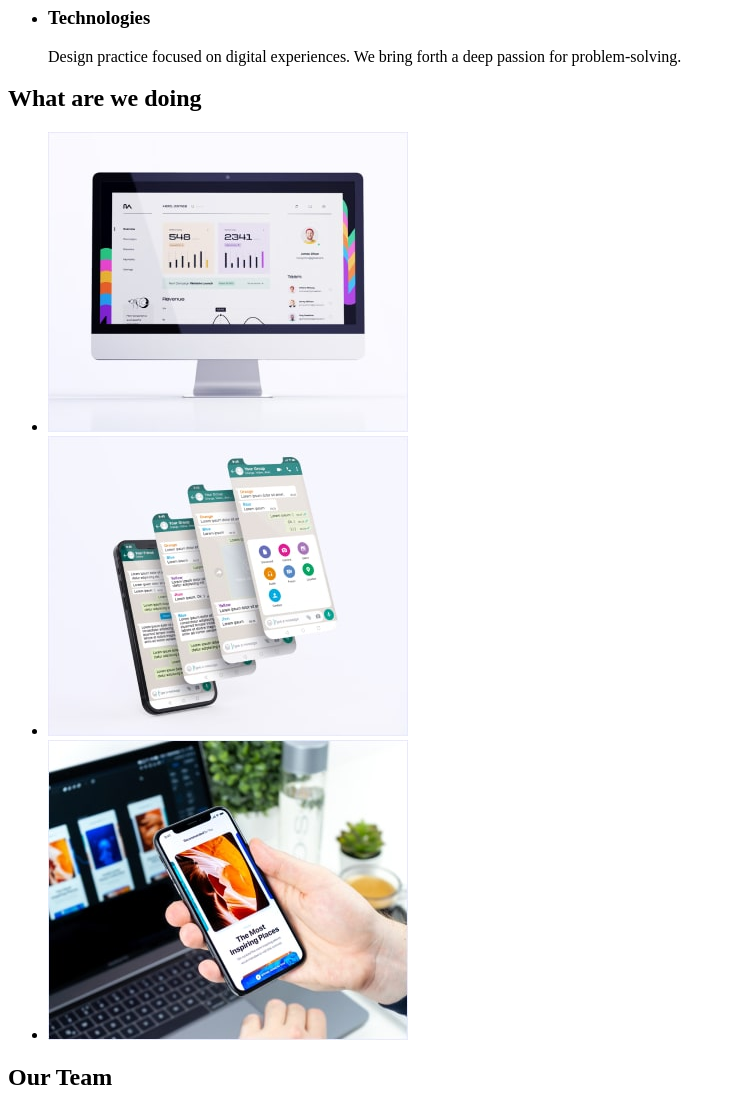
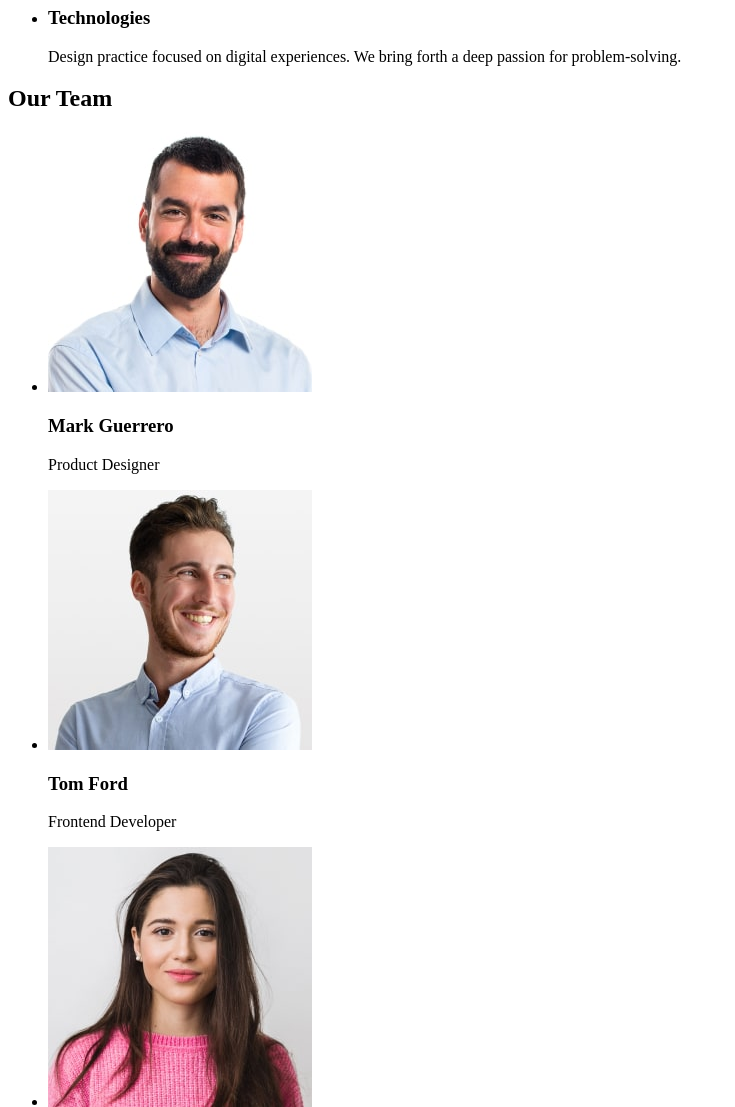
Before and after one commit to Vanchenko/goit-markup-hw-01, a plain HTML site: page index.html in a window 1280 px wide. Shown: the part 480-1587 px from the top of the page, without its empty margins (0-735 px from the left). Drawn offline with Linux system fonts and the light colour scheme.

Commit message:
update markup

```diff
--- a/index.html
+++ b/index.html
@@ -9,7 +9,7 @@
 <body>
     <header>
         <nav>
-            <a href="/">WEBSTUDIO</a>
+            <a href="./index.html">WEBSTUDIO</a>
             <ul>
                 <li><a href="/">Studio</a></li>
                 <li><a href="/">Portfolio</a></li>
@@ -50,20 +50,6 @@
             </ul>
         </section>
         <section>
-            <h2>What are we doing</h2>
-            <ul>
-                <li>
-                    <img width="360" height="300" src="./images/image1.jpg" alt="Desktop computer">
-                </li>
-                <li>
-                    <img width="360" height="300" src="./images/image2.jpg" alt="Mobile phone">
-                </li>
-                <li>
-                    <img width="360" height="300" src="./images/image3.jpg" alt="Notebook and mobile">
-                </li>
-            </ul>
-        </section>
-        <section>
             <h2>Our Team</h2>
             <ul>
                 <li>
@@ -90,7 +76,7 @@
         </section>
     </main>
     <footer>
-    <a href="/">WEBSTUDIO</a>
+    <a href="./index.html">WEBSTUDIO</a>
     <p>
         Increase the flow of customers and
         sales for your business with digital
```
Also changed, not shown: images/image1.jpg (deleted), images/image2.jpg (deleted), images/image3.jpg (deleted).
